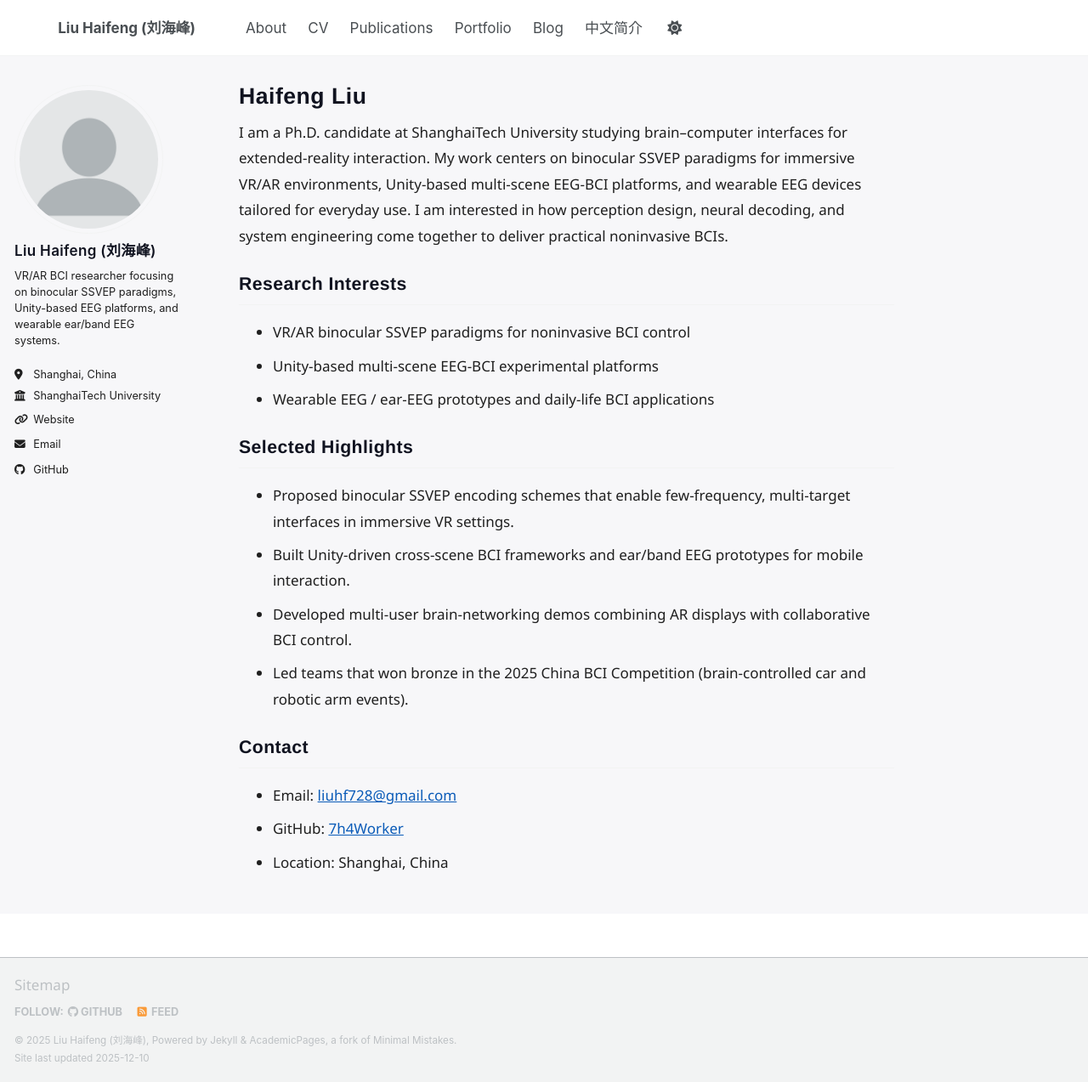
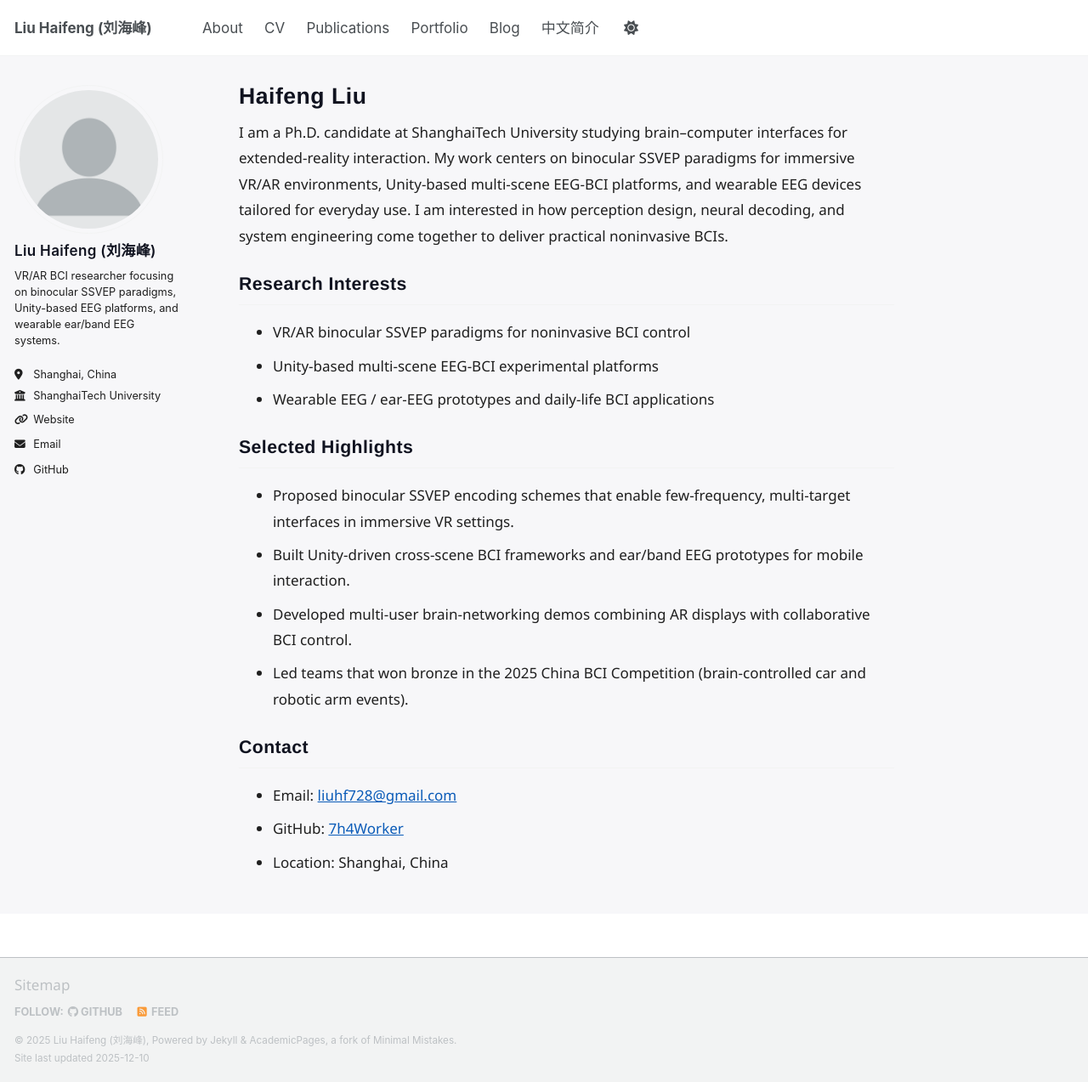
Before and after one commit to 7h4Worker/liuhf1999.github.io, a Jekyll site: the page built from _pages/about.md, in a window 1280 px wide and 1273 px high. Shown: the whole window at 85% size. Built offline with Jekyll 4.4.1, drawn with Linux system fonts in a browser that asks for light colours; a script bundle is joined from its source files by our own code; library files that are not in the unit come from our copies.

Commit message:
Adjust nav link alignment

```diff
--- a/_sass/_custom.scss
+++ b/_sass/_custom.scss
@@ -95,7 +95,7 @@
 .greedy-nav .visible-links {
   display: flex !important;
   align-items: center;
-  margin-left: clamp(1.5rem, 4vw, 3rem);
+  margin-left: 0;
   gap: 1.4rem;
 }
 
```
